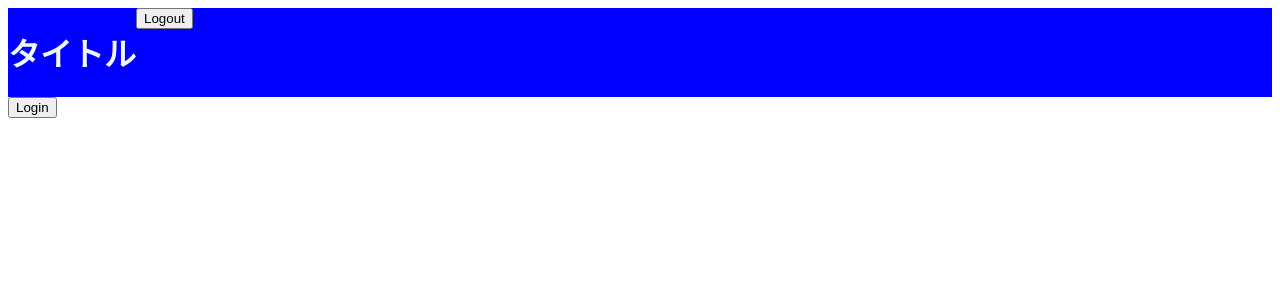
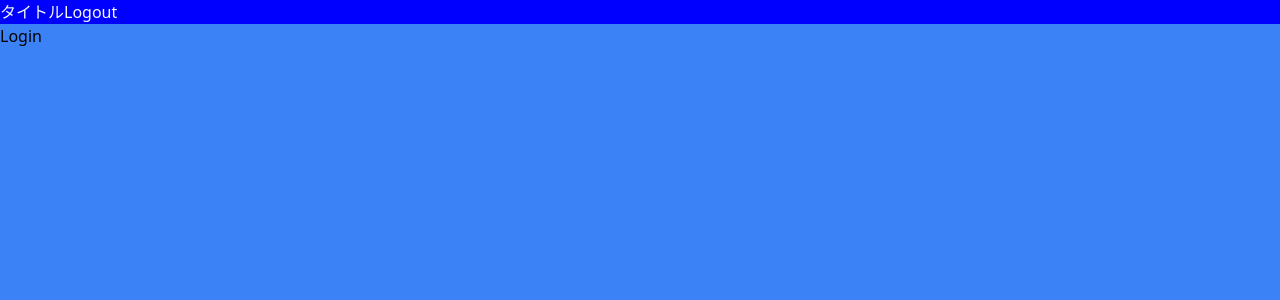
Before and after one commit to M-Shinoda/nuxt3-staf-ops, a Nuxt app: page /login in a window 1280 px wide. Shown: the top 300 px of the page. Built offline with nearby package versions, Linux system fonts and the light colour scheme.

Commit message:
add: tailwind css

```diff
--- a/app.vue
+++ b/app.vue
@@ -1,5 +1,5 @@
 <template>
-  <div>
+  <div class="w-screen h-screen bg-blue-500">
     <MainHeader class="header" />
     <div class="contents">
       <NuxtPage class="main" />
--- /dev/null
+++ b/assets/css/main.css
@@ -0,0 +1,3 @@
+@tailwind base;
+@tailwind components;
+@tailwind utilities;
--- a/nuxt.config.ts
+++ b/nuxt.config.ts
@@ -4,5 +4,12 @@
   typescript: {
     shim: false,
     typeCheck: true
+  },
+  css: ['~/assets/css/main.css'],
+  postcss: {
+    plugins: {
+      tailwindcss: {},
+      autoprefixer: {}
+    }
   }
 })
--- a/package.json
+++ b/package.json
@@ -20,6 +20,9 @@
     "vue-tsc": "^1.8.22"
   },
   "dependencies": {
-    "sqlite3": "^5.1.6"
+    "autoprefixer": "^10.4.16",
+    "postcss": "^8.4.31",
+    "sqlite3": "^5.1.6",
+    "tailwindcss": "^3.3.5"
   }
 }
--- /dev/null
+++ b/tailwind.config.js
@@ -0,0 +1,15 @@
+/** @type {import('tailwindcss').Config} */
+export default {
+  content: [
+    './components/**/*.{js,vue,ts}',
+    './layouts/**/*.vue',
+    './pages/**/*.vue',
+    './plugins/**/*.{js,ts}',
+    './nuxt.config.{js,ts}',
+    './app.vue'
+  ],
+  theme: {
+    extend: {}
+  },
+  plugins: []
+}
```
Also changed, not shown: 1 other file (tests, documents, lock files or other folders).
